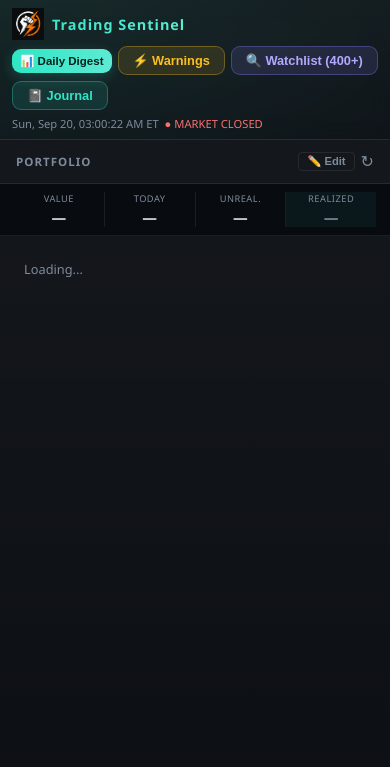
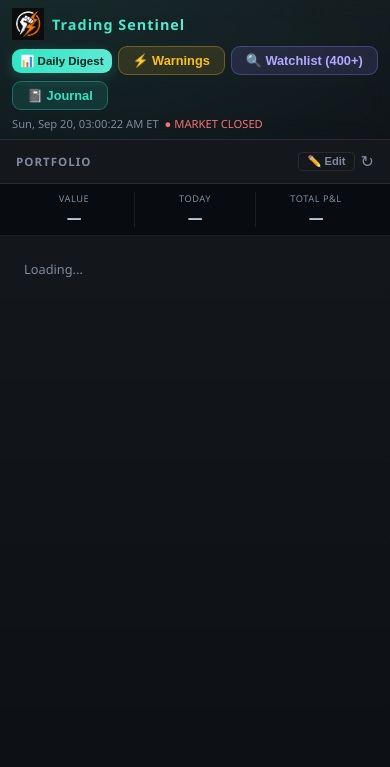
Before and after one commit to kiranguyen88/trading-sentinel, a Flask app: page / in a window 390 px wide. Shown: the top 767 px of the page. Run offline with Flask 3, Linux system fonts and the light colour scheme; the visitor is signed in with stand-in values (Sample User, id 1); data that the repository does not hold is empty; some libraries are stand-ins or nearby versions.

Commit message:
revert: keep the portfolio summary strip at three cells
The journal added a fourth "Realized" cell to the mobile summary strip. Four
cells at 375px left ~85px each and, more to the point, mixed two different
questions: the strip is about the position you're holding right now, and
realized P&L is history. It belongs in the journal, where it already is.

Back to Value / Today / Total P&L, with the original label restored.

The ledger fetch stays — it still supplies the FIFO lot counts behind the
"· 2 lots" note on a card — so applyRealized/loadRealized are renamed to
applyLedgerSummary/loadLedgerSummary, which is what they now do.

Co-Authored-By: Claude Opus 5 <noreply@anthropic.com>

```diff
--- a/templates/index.html
+++ b/templates/index.html
@@ -723,12 +723,8 @@
         <span class="mob-sum-value" id="mob-day-pnl">—</span>
       </div>
       <div class="mob-sum-cell">
-        <span class="mob-sum-label">Unreal.</span>
+        <span class="mob-sum-label">Total P&L</span>
         <span class="mob-sum-value" id="mob-total-pnl">—</span>
-      </div>
-      <div class="mob-sum-cell" style="background:rgba(46,230,197,.06)">
-        <span class="mob-sum-label">Realized</span>
-        <span class="mob-sum-value" id="mob-realized">—</span>
       </div>
     </div>
 
@@ -1573,7 +1569,7 @@ Quick starts:
         return;
       }
       renderJournal(data);
-      applyRealized(data);
+      applyLedgerSummary(data);
     } catch (e) {
       document.getElementById('jr-banner').innerHTML =
         '<div class="jr-warn">Could not load the journal.</div>';
@@ -1790,10 +1786,11 @@ Quick starts:
     } catch (e) { setJrStatus('Could not resync.', true); }
   }
 
-  // Mobile summary strip — realized P&L, fetched without opening the modal.
-  function applyRealized(d) {
-    // Holdings show one card per ticker, so remember how many FIFO lots sit
-    // behind each one — the card says "2 lots" rather than losing the detail.
+  // Holdings show one card per ticker, so remember how many FIFO lots sit behind
+  // each one — the card says "2 lots" rather than losing the detail. Realized
+  // P&L deliberately stays inside the journal: the summary strip is for the
+  // position you're holding right now.
+  function applyLedgerSummary(d) {
     _lotCounts = {};
     (d.open_lots || []).forEach(l => { _lotCounts[l.ticker] = (_lotCounts[l.ticker] || 0) + 1; });
 
@@ -1801,21 +1798,14 @@ Quick starts:
     // the cards once they're known — otherwise "2 lots" only appears on the next
     // refresh.
     if (_lastPortfolio) renderPortfolio(_lastPortfolio);
-
-    const el = document.getElementById('mob-realized');
-    if (!el) return;
-    if (d.ledger_empty) { el.textContent = '—'; el.className = 'mob-sum-value neutral'; return; }
-    const v = (d.totals || {}).realized_pnl;
-    el.textContent = _signed(v, 0);
-    el.className = 'mob-sum-value ' + _cls(v);
-  }
-
-  async function loadRealized() {
+  }
+
+  async function loadLedgerSummary() {
     try {
       const res  = await fetch('/journal/summary?limit=0', {cache: 'no-store'});
       const data = await res.json();
-      if (res.ok && data.ok) applyRealized(data);
-    } catch (_) { /* the strip just keeps its placeholder */ }
+      if (res.ok && data.ok) applyLedgerSummary(data);
+    } catch (_) { /* cards just render without the lot note */ }
   }
 
   // Close modals on overlay click
@@ -1965,7 +1955,7 @@ Quick starts:
   // Init
   loadPortfolio();
   loadWatchlist();
-  loadRealized();                                    // realized P&L + lot counts
+  loadLedgerSummary();                               // FIFO lot counts for the cards
   fetchPrices();                                     // immediate first fetch
   setInterval(fetchPrices,         30000);           // price poll: 30 s
   setInterval(() => { loadWatchlist(); },  60000);   // watchlist: 60 s poll
```
